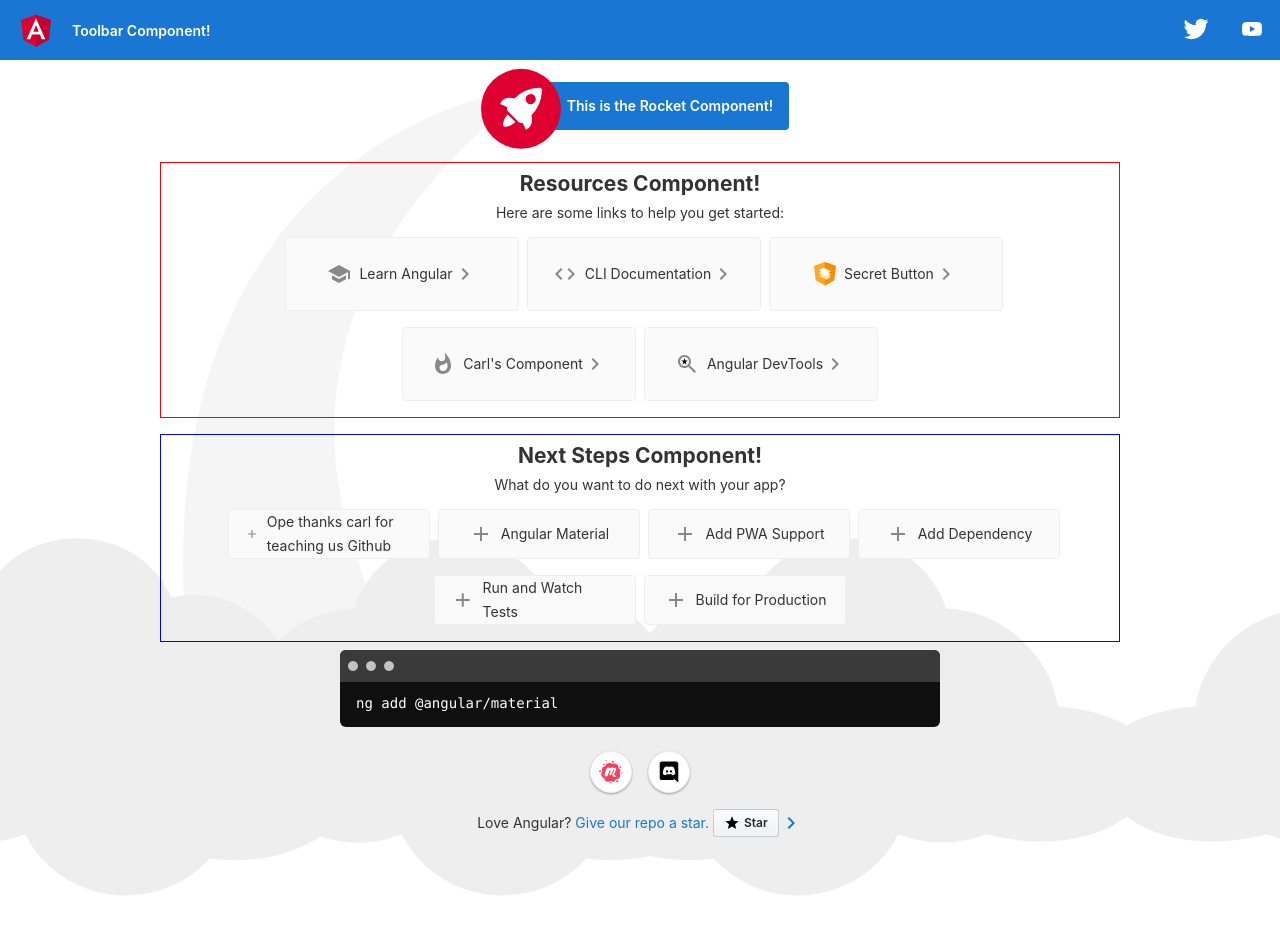
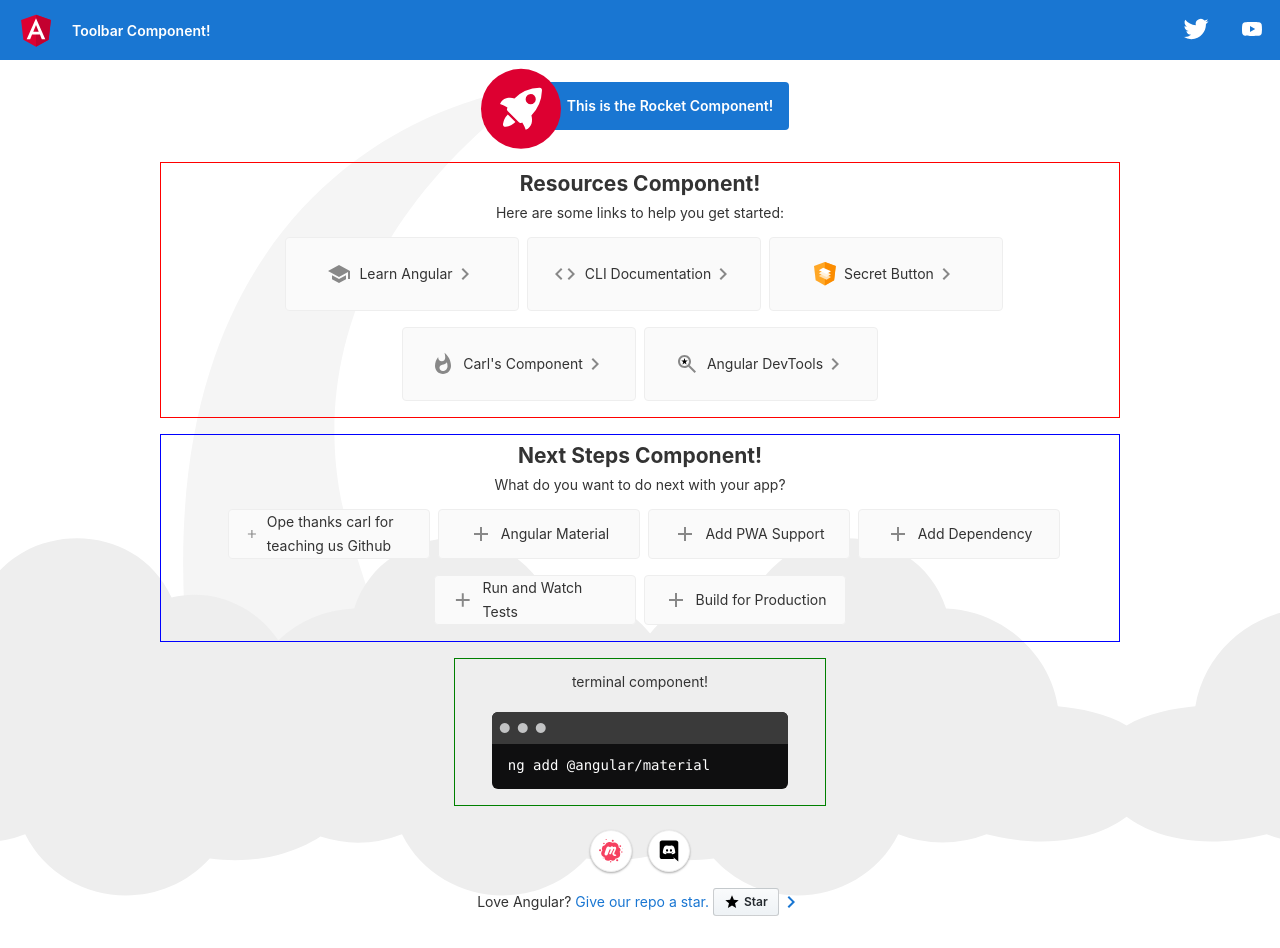
Before and after one commit to carl-meyer-paxton/github-workshop, an Angular app: page / in a window 1280 px wide. Before the commit the page ends 869 px from the top, so only its background shows below. Built offline with nearby package versions, Linux system fonts and the light colour scheme.

Commit message:
Terminal Component

```diff
--- a/src/app/app.component.html
+++ b/src/app/app.component.html
@@ -429,14 +429,15 @@
   <app-next-steps></app-next-steps>
 
   <!-- Terminal -->
-  <div class="terminal" [ngSwitch]="selection.value">
+  <!-- <div class="terminal" [ngSwitch]="selection.value">
       <pre *ngSwitchDefault>ng generate component xyz</pre>
       <pre *ngSwitchCase="'material'">ng add @angular/material</pre>
       <pre *ngSwitchCase="'pwa'">ng add @angular/pwa</pre>
       <pre *ngSwitchCase="'dependency'">ng add _____</pre>
       <pre *ngSwitchCase="'test'">ng test</pre>
       <pre *ngSwitchCase="'build'">ng build</pre>
-  </div>
+  </div> -->
+  <app-terminal></app-terminal>
 
   <!-- Links -->
   <div class="card-container">
--- a/src/app/app.module.ts
+++ b/src/app/app.module.ts
@@ -7,6 +7,7 @@
 import { ToolbarComponent } from './toolbar/toolbar.component';
 import { ResourcesComponent } from './resources/resources.component';
 import { NextStepsComponent } from './next-steps/next-steps.component';
+import { TerminalComponent } from './terminal/terminal.component';
 
 @NgModule({
   declarations: [
@@ -15,6 +16,7 @@
     ToolbarComponent,
     ResourcesComponent,
     NextStepsComponent,
+    TerminalComponent,
   ],
   imports: [
     BrowserModule,
--- /dev/null
+++ b/src/app/terminal/terminal.component.css
@@ -0,0 +1,49 @@
+.terminal {
+    position: relative;
+    width: 80%;
+    max-width: 600px;
+    border-radius: 6px;
+    padding-top: 45px;
+    margin-top: 8px;
+    overflow: hidden;
+    background-color: rgb(15, 15, 16);
+}
+
+.terminal::before {
+    content: "\2022 \2022 \2022";
+    position: absolute;
+    top: 0;
+    left: 0;
+    height: 4px;
+    background: rgb(58, 58, 58);
+    color: #c2c3c4;
+    width: 100%;
+    font-size: 2rem;
+    line-height: 0;
+    padding: 14px 0;
+    text-indent: 4px;
+}
+
+.terminal pre {
+    font-family: SFMono-Regular, Consolas, Liberation Mono, Menlo, monospace;
+    color: white;
+    padding: 0 1rem 1rem;
+    margin: 0;
+}
+
+@media screen and (max-width: 767px) {
+
+    .card-container>*:not(.circle-link),
+    .terminal {
+        width: 100%;
+    }
+}
+
+.terminal-container {
+    border: 1px solid green;
+    display: flex;
+    flex-wrap: wrap;
+    justify-content: center;
+    margin-top: 16px;
+    padding-bottom: 16px;
+}
--- /dev/null
+++ b/src/app/terminal/terminal.component.html
@@ -0,0 +1,11 @@
+<div class="terminal-container">
+    <p>terminal component!</p>
+    <div class="terminal" [ngSwitch]="selection.value">
+        <pre *ngSwitchDefault>ng generate component xyz</pre>
+        <pre *ngSwitchCase="'material'">ng add @angular/material</pre>
+        <pre *ngSwitchCase="'pwa'">ng add @angular/pwa</pre>
+        <pre *ngSwitchCase="'dependency'">ng add _____</pre>
+        <pre *ngSwitchCase="'test'">ng test</pre>
+        <pre *ngSwitchCase="'build'">ng build</pre>
+    </div>
+</div>
--- /dev/null
+++ b/src/app/terminal/terminal.component.ts
@@ -0,0 +1,17 @@
+import { Component, Input, OnInit } from '@angular/core';
+
+@Component({
+  selector: 'app-terminal',
+  templateUrl: './terminal.component.html',
+  styleUrls: ['./terminal.component.css']
+})
+export class TerminalComponent implements OnInit {
+
+  @Input() selection = { value: "material" }
+
+  constructor() { }
+
+  ngOnInit(): void {
+  }
+
+}
```
Also changed, not shown: 1 other file (tests, documents, lock files or other folders).
